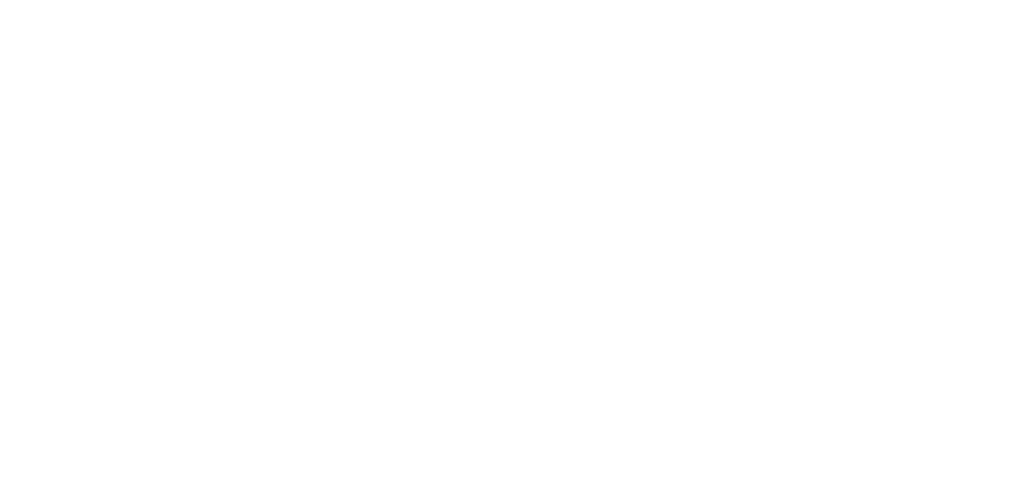
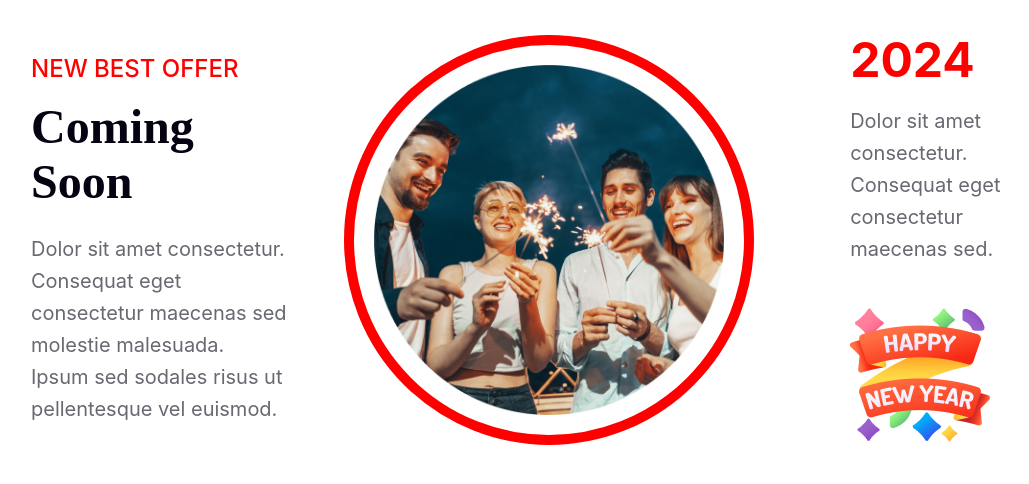
Before and after one commit to akashswfu/New-Year-New-Mission, a plain HTML site: page index.html in a window 1280 px wide. Shown: the whole page, without its empty margins (97-1126 px from the left). Drawn offline with Linux system fonts and the light colour scheme; a web font is replaced by a local one.

Commit message:
coming soon section done

```diff
--- a/index.html
+++ b/index.html
@@ -49,7 +49,25 @@
             <button class="button-join second-btn">JOIN NOW</button>
         </section> -->
 
-        <section class="coming-soon-section">
+        <section class="offer-section">
+            <div class="offer-info">
+                <h4>NEW BEST OFFER</h4>
+                <h2>Coming Soon</h2>
+                <p>Dolor sit amet consectetur. Consequat eget consectetur maecenas sed molestie malesuada. Ipsum sed sodales risus ut pellentesque vel euismod. </p>
+            </div>
+            <div class="offer-img">
+                 <img src="images/Ellipse 1.png"alt="">
+            </div>
+
+            <div class="offer-year">
+                <h2>2024</h2>
+                <p>Dolor sit amet consectetur. Consequat eget consectetur maecenas sed.</p>
+                <div>
+                    <img src="images/Group 96.png" alt="">
+                </div>
+            </div>
+
+            </div>
 
         </section>
 
--- a/style.css
+++ b/style.css
@@ -125,10 +125,79 @@
     margin-top: 28px;
 }
 
-/* coming-soon-section */
+/* offer-section */
+
+.offer-section{
+    display: flex;
+    justify-content: space-between;
+    align-items: center;
+}
+
+.offer-info{
+    width: 25%;
+}
 
 
+.offer-info h4{
+    color: #F00;
+    font-family: Inter;
+    font-size: 24px;
+    font-weight: 500;
+}
+.offer-info h2{
+    color: #070211;
+    font-family: Merriweather;
+    font-size: 48px;
+    font-weight: 900;
+    text-transform: capitalize;
+    margin-top: 16px;
+    margin-bottom: 24px;
+}
+.offer-info p{
+    color: rgba(7, 2, 17, 0.60);
+    font-family: Inter;
+    font-size: 20px;
+    font-weight: 400;
+    line-height: 32px;
+}
 
+.offer-img{
+    border-radius: 50%;
+    border: 10px solid red;
+    display: flex;
+    gap: 30px;
+    margin-right: 40px;
+
+}
+.offer-img img{
+    padding: 20px;
+    width: 350px;
+    height: 350px;
+}
+.offer-year{
+    width: 20%;
+}
+
+.offer-year h2{
+    color: #F00;
+    font-family: Inter;
+    font-size: 48px;
+    font-weight: 700;
+
+}
+.offer-year p{
+    color: rgba(7, 2, 17, 0.60);
+    font-family: Inter;
+    font-size: 20px;
+    font-weight: 400;
+    line-height: 32px;
+    margin-top: 16px;
+    margin-bottom: 40px;
+}
+.offer-year img{
+    margin: 0;
+    padding: 0;
+}
 
 
 /* Best Gift Section */
```
